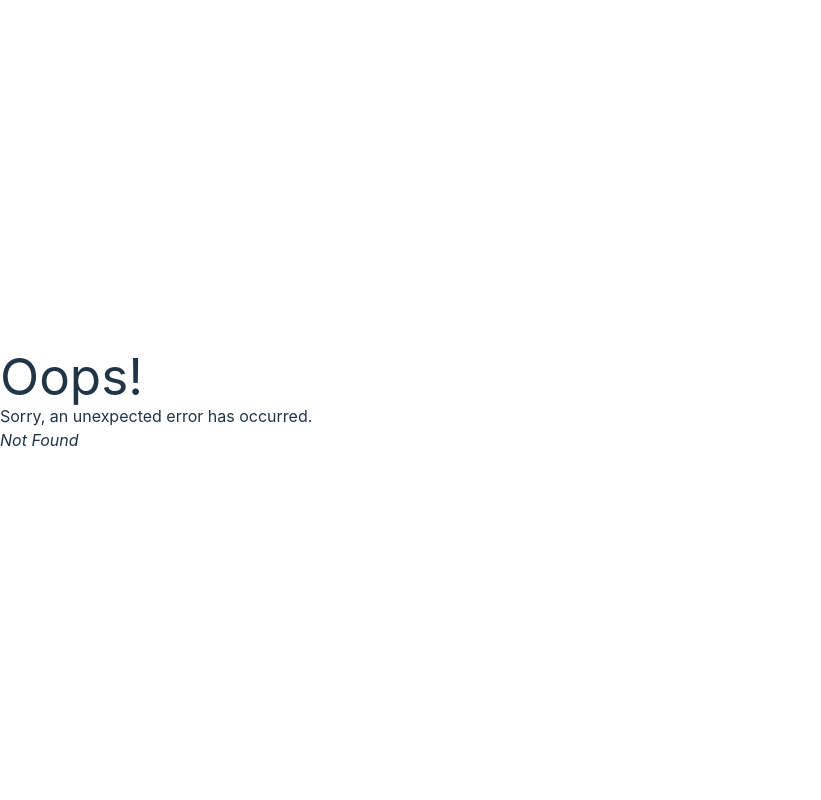
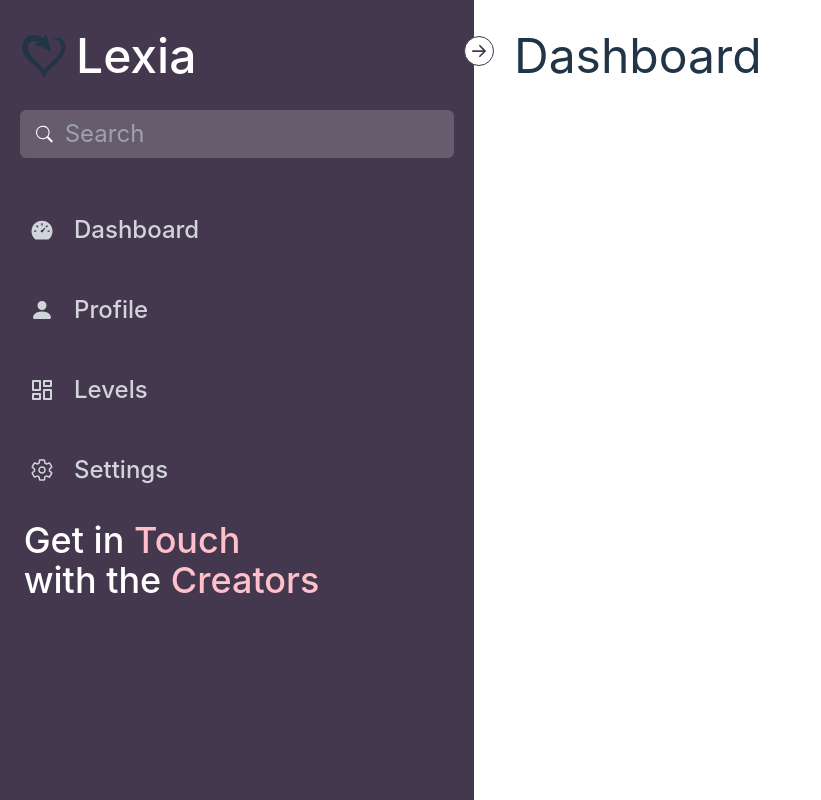
Before and after one commit to juanjonathan67/Lexia, a React (Vite) app in the folder front-end/: page /dashboard in a window 1280 px wide. Before the commit this address had no page. Shown: the whole page, without its empty margins (0-821 px from the left). Built offline with nearby package versions, Linux system fonts and the light colour scheme.

Commit message:
Sidebar n Dashboard Page

```diff
--- a/front-end/package.json
+++ b/front-end/package.json
@@ -15,6 +15,7 @@
     "match-sorter": "^6.3.1",
     "react": "^18.2.0",
     "react-dom": "^18.2.0",
+    "react-icons": "^4.11.0",
     "react-router-dom": "^6.17.0",
     "tesseract.js": "^5.0.2"
   },
--- /dev/null
+++ b/front-end/src/dashboard/Dashboard.tsx
@@ -0,0 +1,19 @@
+import Sidebar from '../menu/Sidebar';
+
+function Dashboard() {
+    return (
+        <>
+
+            <div className="flex">
+                <Sidebar />
+                <div className="pl-10 pt-8">
+                <h1 className="text-5xl font-inter">
+                    Dashboard
+                </h1>
+            </div>
+            </div>
+        </>
+    );
+    }
+
+    export default Dashboard;
--- a/front-end/src/main.tsx
+++ b/front-end/src/main.tsx
@@ -11,6 +11,7 @@ import App from './App.tsx'
 import Login from './login/Login.tsx';
 import Register from './register/Register.tsx';
 import ErrorPage from './errorPage/ErrorPage.tsx';
+import Dashboard from './dashboard/Dashboard.tsx';
 import './index.css'
 import Level from './level/Level.tsx';
 
@@ -23,6 +24,11 @@ const router = createBrowserRouter([
   {
     path: "/login",
     element: <Login />,
+    errorElement: <ErrorPage />
+  },
+  {
+    path: "/dashboard",
+    element: <Dashboard />,
     errorElement: <ErrorPage />
   },
   {
--- /dev/null
+++ b/front-end/src/menu/Sidebar.tsx
@@ -0,0 +1,82 @@
+import React, { useState } from 'react';
+import { BsArrowLeftShort } from "react-icons/bs";
+import { BsSearch } from "react-icons/bs";
+import { BsFillPersonFill } from "react-icons/bs";
+import { AiFillEnvironment } from "react-icons/ai";
+import { AiFillDashboard } from "react-icons/ai";
+import { LuLayoutDashboard } from "react-icons/lu";
+import { IoSettingsOutline } from "react-icons/io5";
+import { GiSelfLove } from "react-icons/gi";
+
+function Sidebar() {
+    const [open, setOpen] = useState(true);
+    const Menus = [
+        { title: "Dashboard", spacing: true},
+        { title: "Profile",  spacing: true, icon: <BsFillPersonFill/> },
+        { title: "Levels",   spacing: true, icon: <LuLayoutDashboard/>},
+        { title: "Settings",  spacing: true, icon: <IoSettingsOutline/>}
+    ];
+
+    return (
+    <div className="flex">
+        <div className={`bg-darker-purple h-screen p-5 pt-8
+        ${open ? "w-75" : "w-20"} duration-300 relative`}>
+            <BsArrowLeftShort className={`bg-white text-darker-purple
+            text-3xl rounded-full absolute -right-5 top-9 border
+            border-darker-purple cursor-pointer ${open && "rotate-180"}`}
+            onClick= {() => setOpen(!open)}/>
+
+            <div className="inline-flex">
+                <GiSelfLove className={`bg-darker-purple
+                text-5xl rounded cursor-pointer block float-left mr-2
+                duration-500 ${open && "rotate-[360deg]"}`}/>
+                <h1 className={`text-white origin-left font-medium
+                text-5xl duration-300 ${!open && "scale-0"}`}>
+                    Lexia
+                </h1>
+                <h1 className={`absolute bottom-[30%] left-[5%] text-white origin-left
+                font-medium text-4xl duration-300 ${!open && "scale-0"}`}>
+                    <span style={{ color: 'white' }}>Get in</span>&nbsp;
+                    <span style={{ color: 'pink' }}>Touch</span>
+                </h1>
+                <h1 className={`absolute bottom-[25%] left-[5%] text-white origin-left
+                font-medium text-4xl duration-300 ${!open && "scale-0"}`}>
+                    <span style={{ color: 'white' }}>with the</span>&nbsp;
+                    <span style={{ color: 'pink' }}>Creators</span>
+                </h1>
+
+            </div>
+
+            <div className={`flex items-center rounded-md bg-light-white
+            mt-6 ${!open ? "px-2.5" : "px-4"} py-2`}>
+                <BsSearch className={`text-white text-lg block
+                float-left cursor-pointer ${open && "mr-3"}`}/>
+
+                <input type={"search"} placeholder = "Search"
+                className={`text-2xl bg-transparent w-full text-white
+                focus:outline-none ${!open && "hidden"}`}/>
+            </div>
+
+            <ul className='pt-2'>
+                {Menus.map((menu, index) => (
+                    <>
+                    <li key={index}
+                    className={`text-gray-300 text-sm flex
+                    items-center gap-x-5 cursor-pointer pl-2.5 pt-4 hover:bg-highlight-purple
+                    rounded-full ${menu.spacing ? "mt-8" : "mt-2"}`}>
+                        <span className='text-2xl block float-left'>
+                            {menu.icon ? menu.icon : <AiFillDashboard />}
+                        </span>
+                        <span className={`text-2xl font-medium flex-1
+                        duration-300 ${!open && "scale-0"}`}> {menu.title} </span>
+                    </li>
+                    </>
+                ))}
+            </ul>
+        </div>
+        <div/>
+    </div>
+    );
+}
+
+export default Sidebar;
--- a/front-end/src/register/Register.tsx
+++ b/front-end/src/register/Register.tsx
@@ -93,15 +93,15 @@ function Register() {
               type="submit"
               style={{ width: "900px" , fontFamily: 'Inter, sans-serif', fontWeight: 'normal' }}
               className="text-3xl h-30 rounded-full bg-purple-dark font-semibold leading-6  text-white shadow-sm hover:bg-indigo-500 focus-visible:outline focus-visible:outline-2 focus-visible:outline-offset-2 focus-visible:outline-indigo-600">
-              Login
+              Register
             </button>
           </div>
         </form>
         <div className="absolute top-[92.5%] left-[61%] flex justify-left ">
         <p className="text-center text-2xl text-gray-500" style={{ fontFamily: 'Inter, sans-serif', fontWeight: "normal"}}>
-        Don't have an account?{' '}
+        Already have an account?{' '}
           <a href="#" className="font-semibold leading-6 text-purple-dark hover:text-indigo-500">
-            Register
+            Sign In
           </a>
         </p>
       </div>
--- a/front-end/tailwind.config.js
+++ b/front-end/tailwind.config.js
@@ -10,9 +10,11 @@ export default {
         'purple-primary': '#FEEFFF',
         'purple-dark': '#656ED3',
         "darker-purple": '#44384E',
+        'highlight-purple': '#B681E2',
         'pink' : '#E19BEC',
         'gray-new' : '#889DA8',
-        'light-grey': '#BFC8CE'
+        'light-grey': '#BFC8CE',
+        'light-white': 'rgba(255,255,255,0.18)'
       },
       fontFamily: {
         'poppins': ['Poppins', 'sans-serif'],
```
Also changed, not shown: front-end/src/assets/Info.png (added), 1 other file (tests, documents, lock files or other folders).
